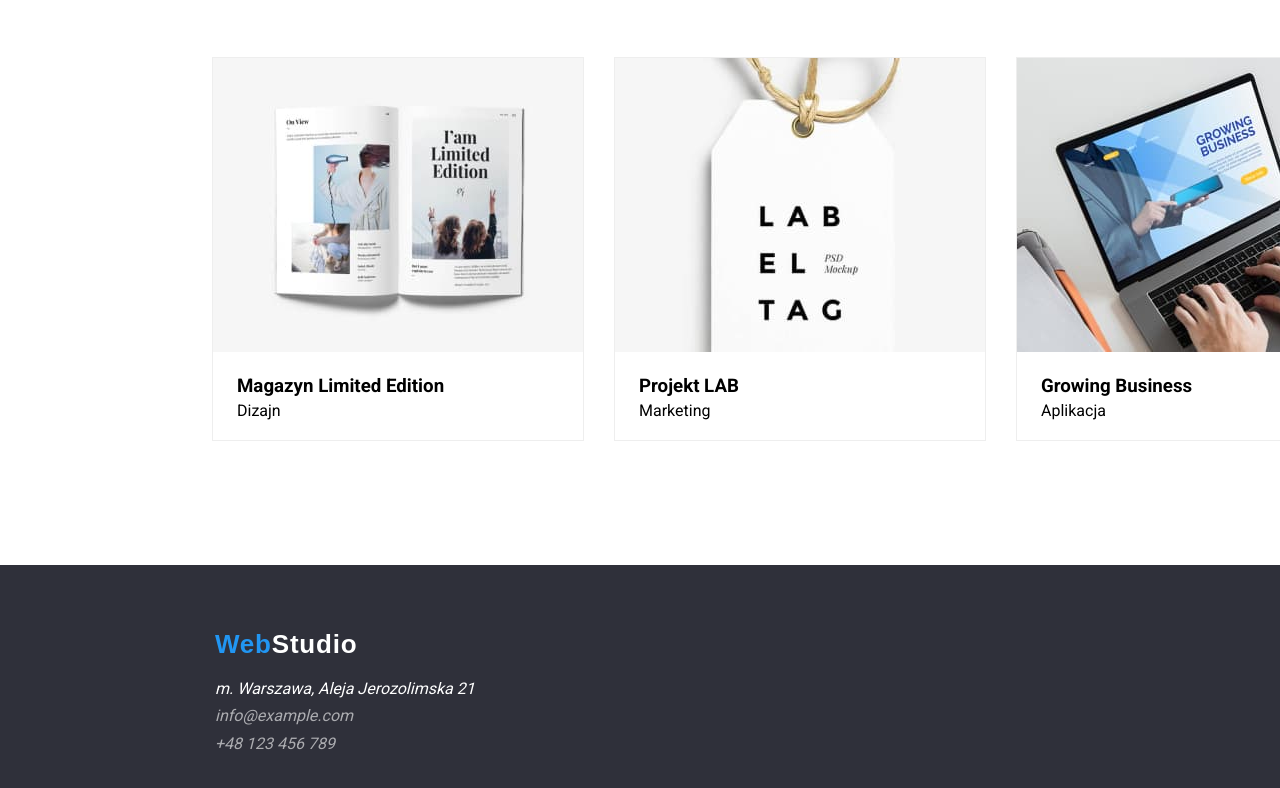
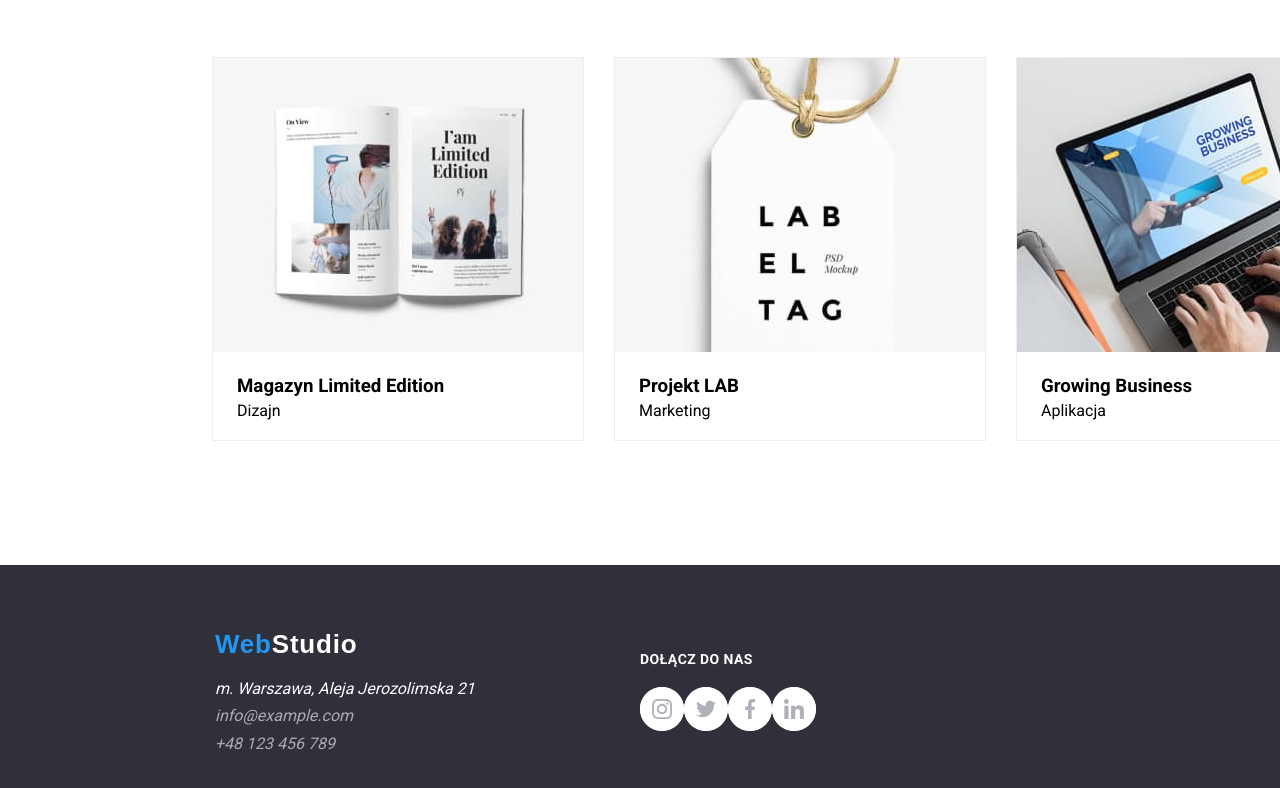
Before and after one commit to dmjs23/goit-markup-hw-04, a plain HTML site: page portfolio.html in a window 1280 px wide. Shown: the part 980-1768 px from the top of the page. Drawn offline with Linux system fonts and the light colour scheme.

Commit message:
Update portfolio.html

```diff
--- a/portfolio.html
+++ b/portfolio.html
@@ -40,8 +40,18 @@
           </ul>
         </nav>
         <div class="adres_link">
-          <a class="link head_link" href=":mailto:info@devstudio.com">info@devstudio.com</a>
-          <a class="link head_link" href="tel:+48123456789">+48 123 456 789</a>
+          <a class="link head_link" href=":mailto:info@devstudio.com"
+            ><svg class="icon icon-envelope mail">
+              <use xlink:href="images/my_sprite.svg#icon-envelope"></use>
+            </svg>
+            info@devstudio.com
+          </a>
+          <a class="link head_link" href="tel:+48123456789">
+            <svg class="icon icon-smartphone tel">
+              <use xlink:href="images/my_sprite.svg#icon-smartphone"></use>
+            </svg>
+            +48 123 456 789
+          </a>
         </div>
       </div>
     </header>
@@ -171,6 +181,39 @@
           </ul>
         </address>
       </div>
+      <div class="container">
+        <h3>DOŁĄCZ DO NAS</h3>
+        <ul class="list join">
+          <li>
+            <div class="icon-team">
+              <svg class="icon" width="44px" height="44px">
+                <use xlink:href="images/my_sprite.svg#icon-Ellipse-3"></use>
+              </svg>
+            </div>
+          </li>
+          <li>
+            <div class="icon-team">
+              <svg class="icon" width="44px" height="44px">
+                <use xlink:href="images/my_sprite.svg#icon-Ellipse"></use>
+              </svg>
+            </div>
+          </li>
+          <li>
+            <div class="icon-team">
+              <svg class="icon" width="44px" height="44px">
+                <use xlink:href="images/my_sprite.svg#icon-Ellipse-1"></use>
+              </svg>
+            </div>
+          </li>
+          <li>
+            <div class="icon-team">
+              <svg class="icon" width="44px" height="44px">
+                <use xlink:href="images/my_sprite.svg#icon-Ellipse-2"></use>
+              </svg>
+            </div>
+          </li>
+        </ul>
+      </div>
     </footer>
   </body>
 </html>
```
